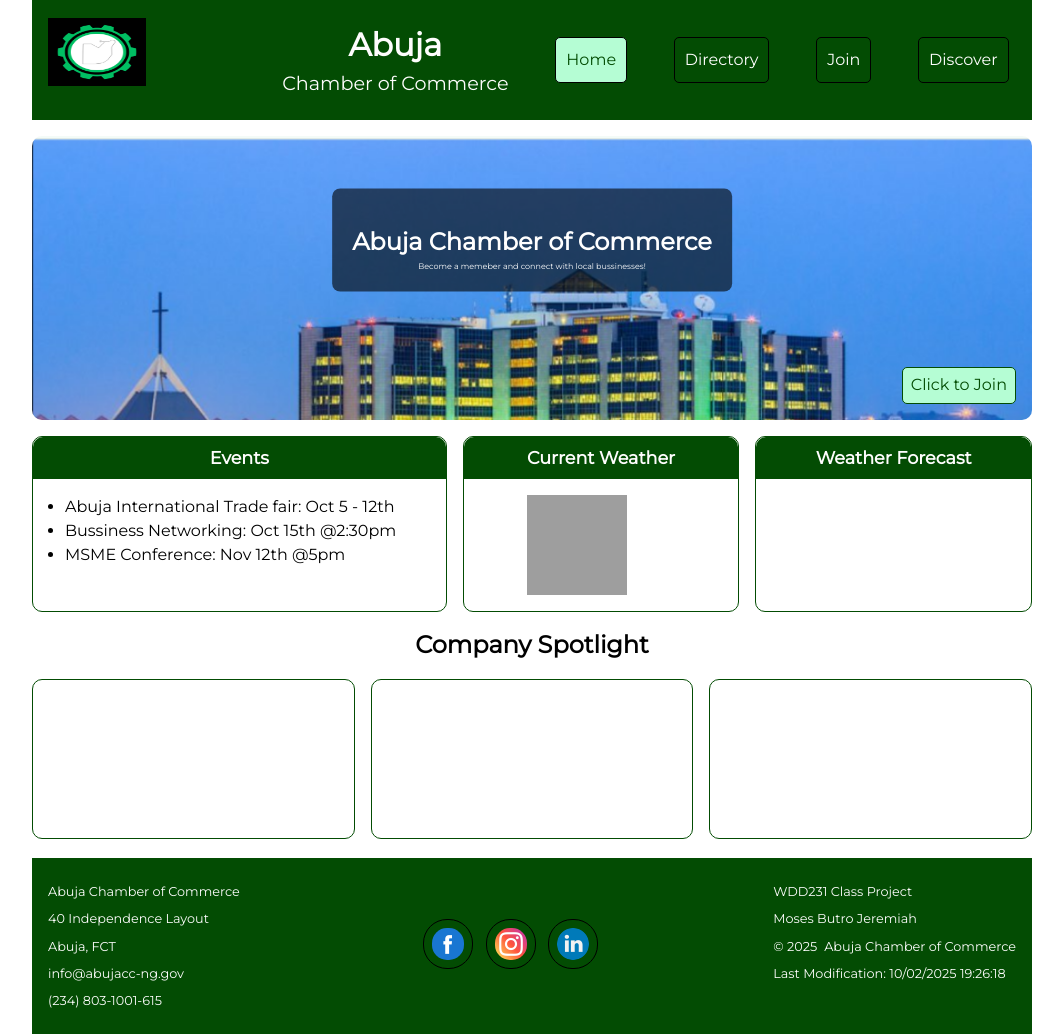
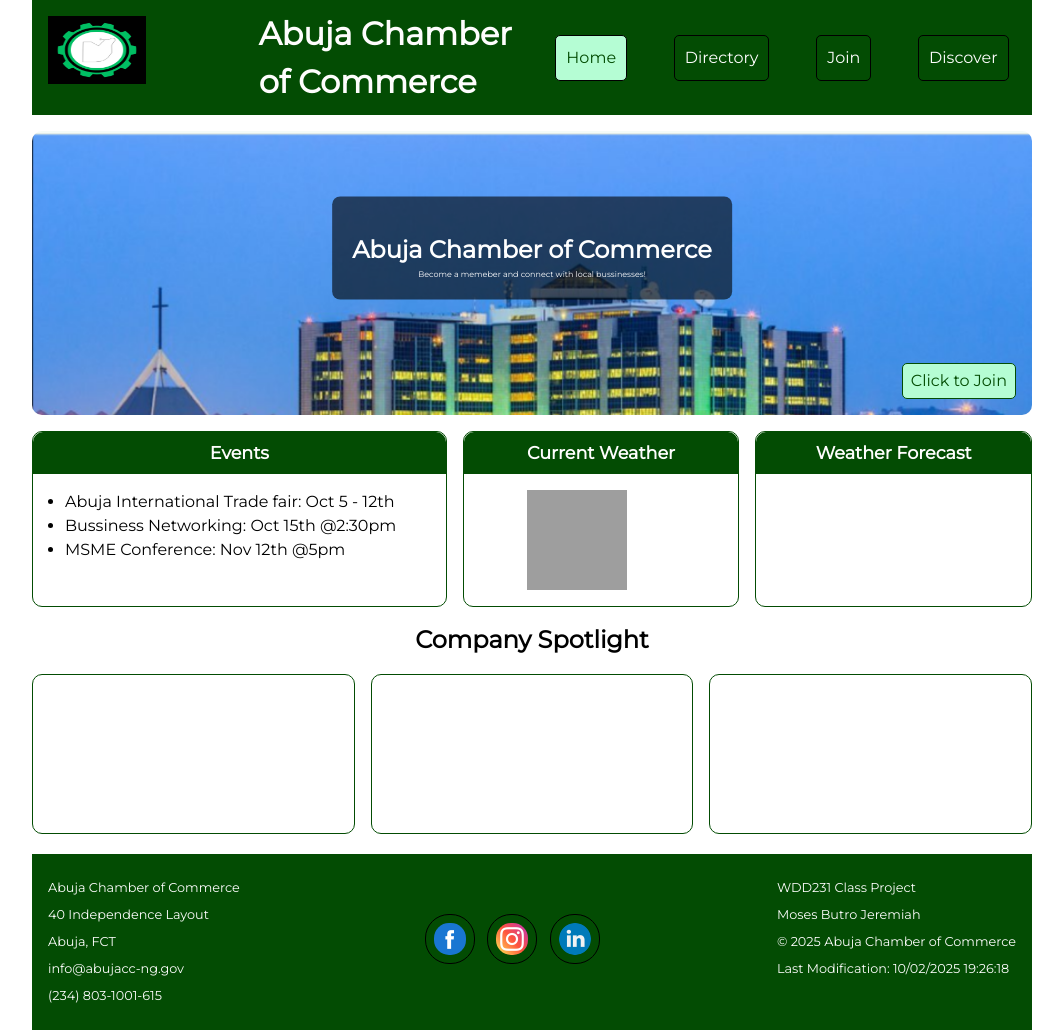
Before and after one commit to mosesbutro/wdd231, a plain HTML site: page chamber/index.html in a window 1280 px wide. Shown: the whole page, without its empty margins (108-1171 px from the left). Drawn offline with Linux system fonts and the light colour scheme; grey boxes are pictures that could not be loaded.

Commit message:
Modified code

```diff
--- a/chamber/styles/chamber-large.css
+++ b/chamber/styles/chamber-large.css
@@ -33,7 +33,7 @@
         position: unset;
         top: unset;
         right: unset;
-        width: unset;
+        width: auto;
         justify-content: space-around;
     }
 
@@ -92,3 +92,12 @@
         box-shadow: none;
     }
 }
+
+/* Mobile view: hide hero content */
+@media (max-width: 768px) {
+    .hero-content {
+        display: none;
+    }
+
+
+}
--- a/chamber/styles/chamber.css
+++ b/chamber/styles/chamber.css
@@ -17,35 +17,18 @@ header {
     align-items: center;
 }
 
+header h1 {
+    margin: 0;
+}
+
 header img {
     padding: 1rem;
     margin-bottom: 15px;
-    margin-right: 0;
 }
 
-.banner {
-    margin-left: 0;
+.navigation {
+    position: unset;
 }
-
-.banner h1 {
-    display: flex;
-    flex-direction: column;
-    align-items: center;
-}
-
-.banner .main-title {
-    font-size: 2.0rem;
-    font-weight: 700;
-}
-
-.banner .subtitle {
-    font-size: 1.2rem;
-    font-weight: 400;
-}
-
-/*.navigation {
-    position: unset;
-}*/
 
 .navigation ul {
     margin: 0;
@@ -55,9 +38,10 @@ header img {
     display: flex;
     flex-direction: column;
     justify-content: unset;
-    position: absolute;
-    top: 165px;
-    right: 0;
+    position: relative;
+    width: 100%;
+    /* top: 165px;
+    right: 0; */
 }
 
 .navigation li {
@@ -129,17 +113,12 @@ header img {
 footer {
     margin-top: 1.5em;
     display: block;
-    gap: 1rem;
     font-size: 0.8em;
     padding: 1rem;
 }
 
 footer div {
     padding: 0.25rem 0;
-    min-width: 200px;
-}
-
-.commerce-info, .school-info {
     min-width: 200px;
 }
 
@@ -157,7 +136,6 @@ footer div {
     padding: 0.5rem;
     border: 1px solid var(--secondary-color);
     border-radius: 1.5rem;
-    /* flex-shrink: 0; */
 }
 
 .social-media img:hover {
@@ -165,25 +143,17 @@ footer div {
     cursor: pointer;
 }
 
-#current-year,
-#last-modified {
-    display: inline-block;
-    min-width: 4ch;
-}
-
 #grid-view {
     padding-top: 1rem;
     display: grid;
     grid-template-columns: repeat(auto-fit, minmax(200px, 1fr));
     grid-gap: 1rem;
-    min-height: 300px;
 }
 
 #list-view {
     padding-top: 1rem;
     width: 100%;
     display: none;
-    min-height: 300px;
 }
 
 #list-view table {
@@ -265,7 +235,7 @@ td {
 
 .hero-content {
     position: absolute;
-    top: 30%;
+    top: 31%;
     left: 50%;
     transform: translate(-50%, -50%);
     text-align: center;
```
